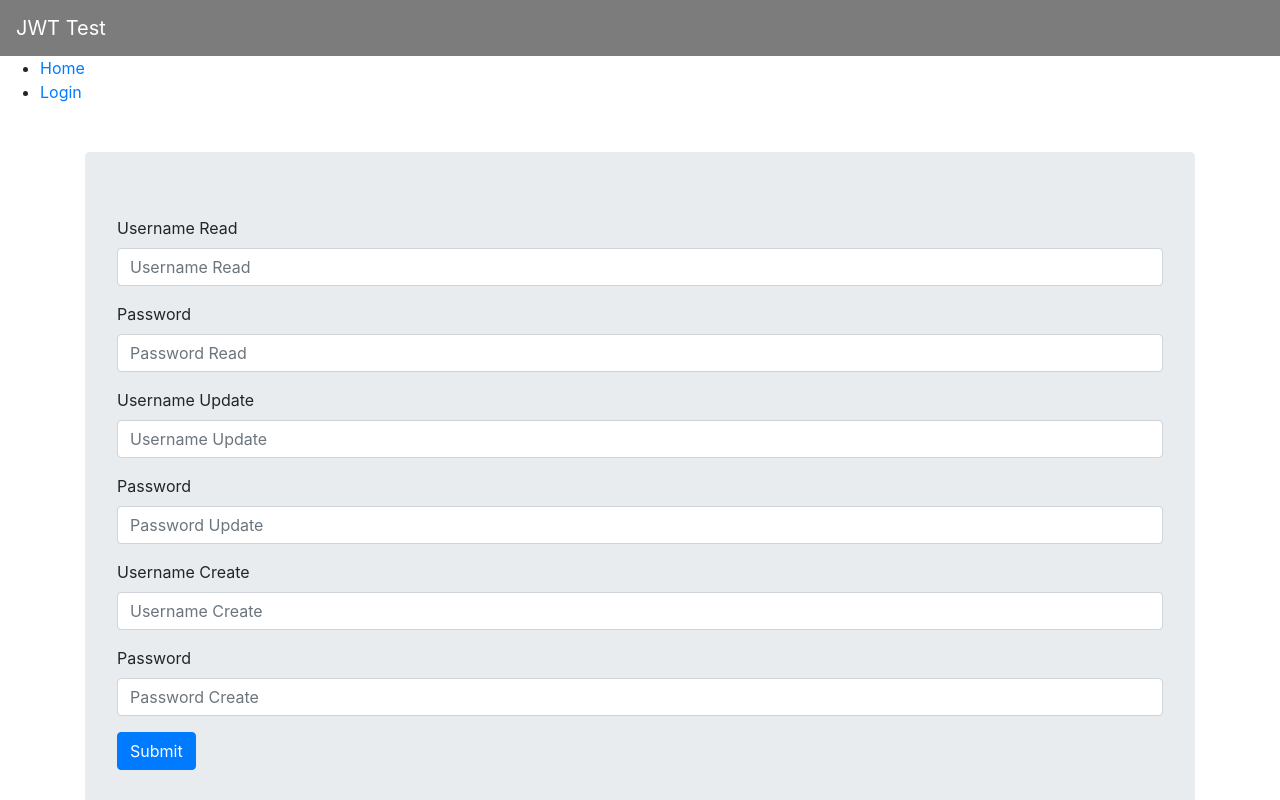
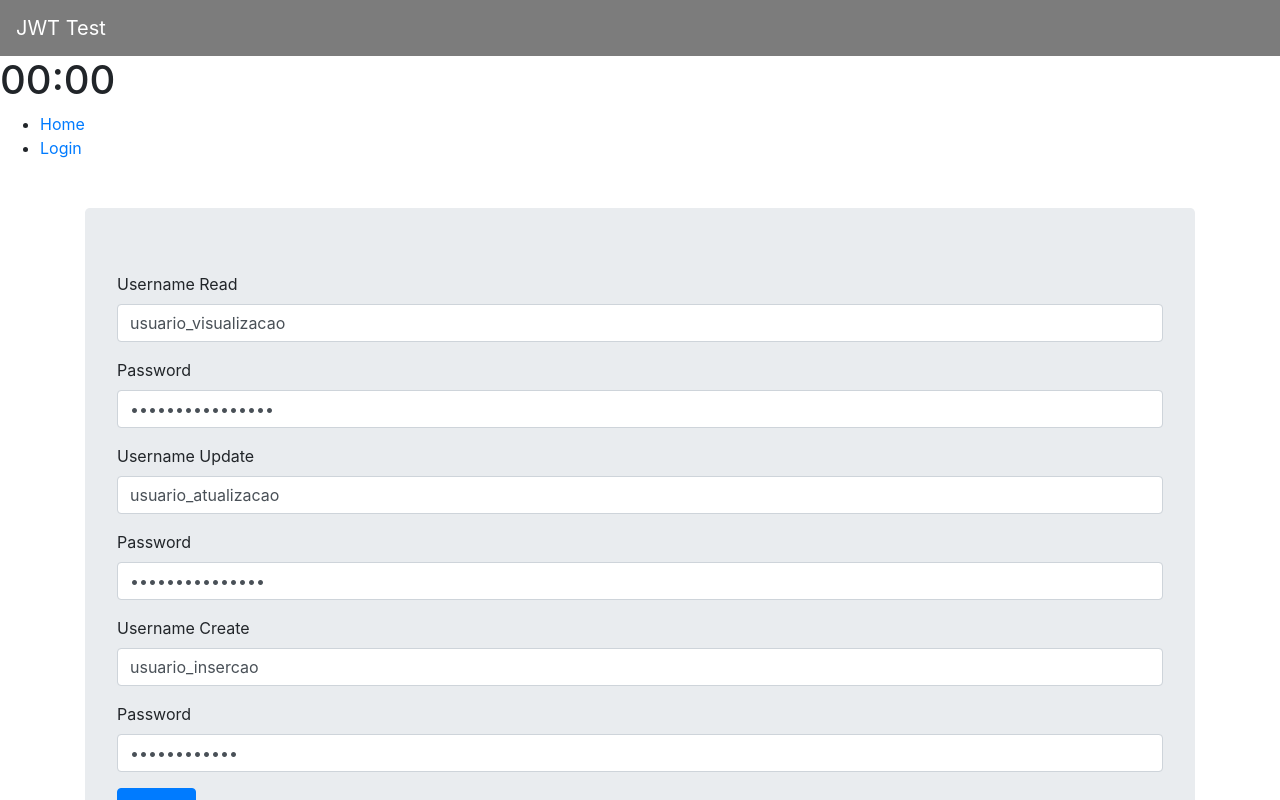
Before and after one commit to eric3119/react-jwt, a React (Create React App) app: page /login in a window 1280 px wide. Shown: the top 800 px of the page. Built offline with nearby package versions, Linux system fonts and the light colour scheme; what apisauce would draw is missing.

Commit message:
add timer

```diff
--- a/src/App.js
+++ b/src/App.js
@@ -1,6 +1,7 @@
 import React, {Component} from 'react';
 import { library } from '@fortawesome/fontawesome-svg-core';
 import { faCheckCircle, faTrashAlt } from '@fortawesome/free-solid-svg-icons';
+import api from './services/api';
 
 import {
   BrowserRouter as Router,
@@ -22,25 +23,48 @@ import UpdateDigitalizacao from './components/digitalizacoes/update/UpdateDigita
 
 library.add(faCheckCircle, faTrashAlt);
 
+class Clock extends React.Component {
+  format(time) {
+    let seconds = time % 60;
+    let minutes = Math.floor(time / 60);
+    minutes = minutes.toString().length === 1 ? "0" + minutes : minutes;
+    seconds = seconds.toString().length === 1 ? "0" + seconds : seconds;
+    return minutes + ':' + seconds;
+  }
+  render () {
+    const {time} = this.props;
+    return (
+      <div className="displayedTime">
+        <h1>{this.format(time)}</h1>
+      </div>
+    )
+  }
+}
+
+
 export default class App extends Component {
 
   constructor(props){
     super(props);
 
     this.state = {
-      token: '',
-      isLoading: true
+      isLoading: true,
+      count: 0,
+      running: false,
     };
 
-    this.getToken = this.getToken.bind(this);
+    this.componentDidMount = this.componentDidMount.bind(this);
   }
 
-  async getToken(){
-    const token = await localStorage.getItem('token');
-    this.setState({ token });
-  }
+  async componentDidMount(prevProps, prevState){
 
-  async componentDidMount(){
+    if(prevState){
+      if(this.state.running !== prevState.running){
+        if(this.state.running) {
+          this.handleStart();
+        }
+      }
+    }
 
     if (window.location.pathname !== '/login'){
       if(await localStorage.getItem('token') === ''){
@@ -50,15 +74,93 @@ export default class App extends Component {
     this.setState({isLoading:false});
   }
 
+  handleStart() {
+    this.timer = setInterval(() => {
+      const newCount = this.state.count - 1;
+      if(newCount <= 60){
+        this.refreshToken();
+      }
+      this.setState(
+        {count: newCount >= 0 ? newCount : 0}
+      );
+    }, 1000);
+  }
+
+  handleStop() {
+    if(this.timer) {
+      clearInterval(this.timer);
+      this.setState(
+        {running:false}
+      );
+    }
+  }
+
+  handleReset() {
+    this.setState(
+      {count: 0}
+    );
+  }
+
+  handleCountdown(seconds) {
+    this.setState({
+      count: seconds,
+      running: true
+    })
+  }
+
+  async handleRestart(seconds){
+    await this.handleStop();
+    await this.handleReset();
+    await this.handleCountdown(seconds);
+    await this.handleStart();
+  }
+
+  async refreshToken(){
+
+    const tokenC = await localStorage.getItem('tokenC');
+    const tokenR = await localStorage.getItem('tokenR');
+    const tokenU = await localStorage.getItem('tokenU');
+
+    await this.refreshAndStore('tokenC', tokenC);
+    await this.refreshAndStore('tokenR', tokenR);
+    await this.refreshAndStore('tokenU', tokenU);
+
+    this.handleRestart(600);
+  }
+
+  async refreshAndStore(token_name, token){
+    try {
+        const response = await api.post('/refresh-token/', {
+            token
+        });
+
+        console.log(response);
+        const { data, problem } = response;
+
+        if (data['token']) {
+            console.log(data);
+            await localStorage.setItem(token_name, data['token']);
+        } else {
+            console.log(problem, data);
+        }
+    } catch (err) {
+        const { data, problem } = err;
+        console.log(problem, data);
+    }
+}
+
   render(){
 
     if(this.state.isLoading){
       return <div>loading</div>
     }
 
+    const {count} = this.state;
+
     return (
       <>
         <Header />
+        <Clock time={count}/>
         <Router>
           <div>
             <nav>
@@ -77,7 +179,7 @@ export default class App extends Component {
             <Container>
               <Switch>
                 <Route path="/login">
-                  <Auth />
+                  <Auth startTimer={ (value) => { this.handleRestart(value) } } />
                 </Route>
                 <Route path="/novo">
                   <CreateDigitalizacao />
--- a/src/components/auth/Auth.js
+++ b/src/components/auth/Auth.js
@@ -9,18 +9,21 @@ export default class Auth extends Component{
         super(props);
 
         this.state = {
-            username_read: '',
-            password_read: '',
-            username_update: '',
-            password_update: '',
-            username_create: '',
-            password_create: ''
+            username_read: 'usuario_visualizacao',
+            password_read: 'Visualizador1234',
+            username_update: 'usuario_atualizacao',
+            password_update: 'Atualizacao1234',
+            username_create: 'usuario_insercao',
+            password_create: 'Insercao1234'
         };
 
         this.saveToken = this.saveToken.bind(this);
     }
 
     async saveToken() {
+
+        const { startTimer } = this.props;
+
         const { username_read, password_read } = this.state;
         const { username_update, password_update } = this.state;
         const { username_create, password_create } = this.state;
@@ -28,6 +31,8 @@ export default class Auth extends Component{
         await this.authenticateAndStore('tokenR', {username: username_read, password: password_read});
         await this.authenticateAndStore('tokenC', {username: username_create, password: password_create});
         await this.authenticateAndStore('tokenU', {username: username_update, password: password_update});
+
+        startTimer(600);
 
     }
 
@@ -57,44 +62,44 @@ export default class Auth extends Component{
         return (
             <div className="jumbotron my-5">
                 <Form>
-                    <Form.Group controlId="formBasicEmail">
+                    <Form.Group controlId="formReadEmail">
                         <Form.Label>Username Read</Form.Label>
                         <Form.Control type="text" placeholder="Username Read"  onChange={
                             (event) => this.setState({ username_read: event.target.value })
-                        } />
+                        } value={this.state.username_read} />
                     </Form.Group>
 
-                    <Form.Group controlId="formBasicPassword">
+                    <Form.Group controlId="formReadPassword">
                         <Form.Label>Password</Form.Label>
                         <Form.Control type="password" placeholder="Password Read"onChange={
                             (event) => this.setState({ password_read: event.target.value })
-                        } />
+                        } value={this.state.password_read} />
                     </Form.Group>
-                    <Form.Group controlId="formBasicEmail">
+                    <Form.Group controlId="formUpdateEmail">
                         <Form.Label>Username Update</Form.Label>
                         <Form.Control type="text" placeholder="Username Update"  onChange={
                             (event) => this.setState({ username_update: event.target.value })
-                        } />
+                        } value={this.state.username_update} />
                     </Form.Group>
 
-                    <Form.Group controlId="formBasicPassword">
+                    <Form.Group controlId="formUpdatePassword">
                         <Form.Label>Password</Form.Label>
                         <Form.Control type="password" placeholder="Password Update"onChange={
                             (event) => this.setState({ password_update: event.target.value })
-                        } />
+                        } value={this.state.password_update} />
                     </Form.Group>
-                    <Form.Group controlId="formBasicEmail">
+                    <Form.Group controlId="formCreateEmail">
                         <Form.Label>Username Create</Form.Label>
                         <Form.Control type="text" placeholder="Username Create"  onChange={
                             (event) => this.setState({ username_create: event.target.value })
-                        } />
+                        } value={this.state.username_create} />
                     </Form.Group>
 
-                    <Form.Group controlId="formBasicPassword">
+                    <Form.Group controlId="formCreatePassword">
                         <Form.Label>Password</Form.Label>
                         <Form.Control type="password" placeholder="Password Create"onChange={
                             (event) => this.setState({ password_create: event.target.value })
-                        } />
+                        } value={this.state.password_create} />
                     </Form.Group>
                     <Button variant="primary" onClick={this.saveToken}>
                         Submit
--- a/src/components/digitalizacoes/update/UpdateDigitalizacao.js
+++ b/src/components/digitalizacoes/update/UpdateDigitalizacao.js
@@ -1,9 +1,5 @@
 import React, { Component } from 'react';
 import api from '../../../services/api';
-
-import {
-    useParams
-} from "react-router-dom";
 
 import { Form, Button } from 'react-bootstrap';
 
@@ -113,7 +109,7 @@ export default class UpdateDigitalizacao extends Component{
                     <Form.Group controlId="formBasicArquivo">
                         <Form.Label>Arquivo</Form.Label>
                         <div>
-                            atual: {this.state.arquivoModificado? null : this.state.arquivo}
+                            atual: {this.state.arquivoModificado? this.state.arquivo.name : this.state.arquivo}
                         </div>
                         <Form.Control type="file" placeholder="Arquivo"  onChange={
                             (event) => this.setState({ arquivo: event.target.files[0] })
```
